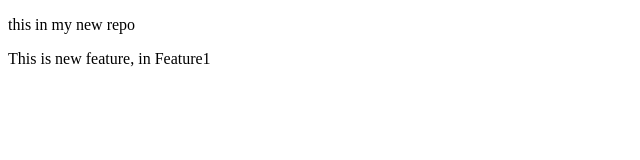
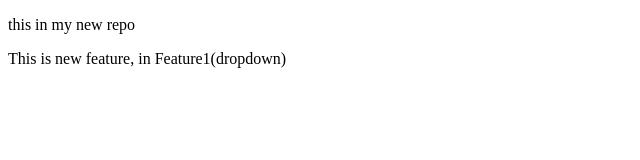
Before and after one commit to KumawatKaran98/localRepo, a plain HTML site: page index.html in a window 1280 px wide. Shown: the full height of the page, 0-640 px from the left. Drawn offline with Linux system fonts and the light colour scheme.

Commit message:
dropdown

```diff
--- a/index.html
+++ b/index.html
@@ -4,7 +4,7 @@
     <meta charset="UTF-8">
     <title>GetTutorial</title>
     <p>this in my new repo</p>
-    <p>This is new feature, in Feature1</p>
+    <p>This is new feature, in Feature1(dropdown)</p>
 </head>
 <body>
 
```
